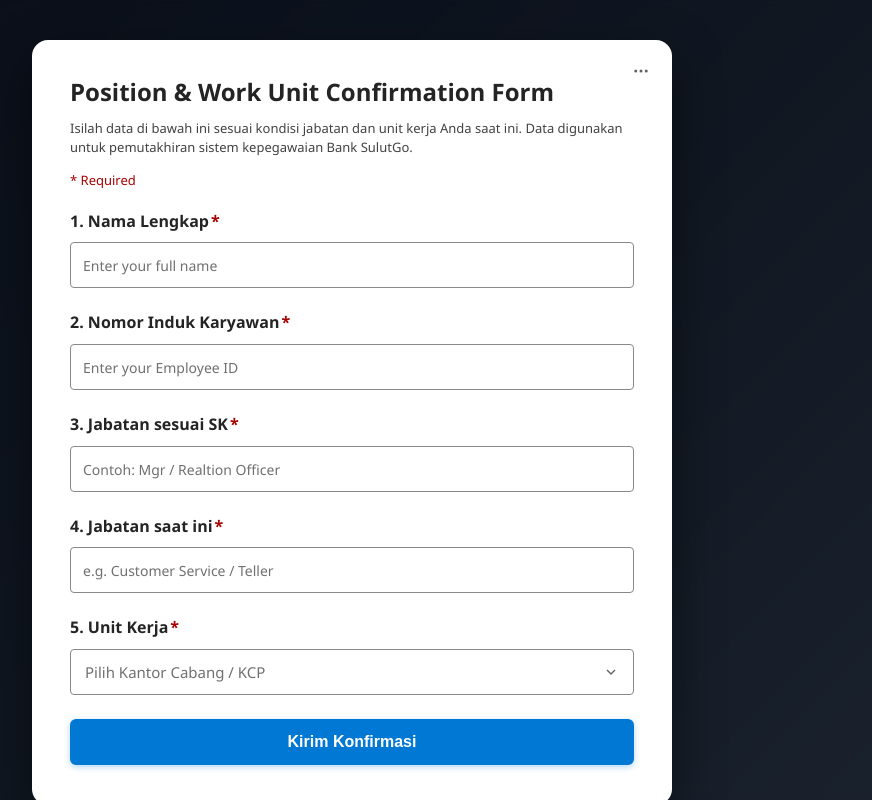
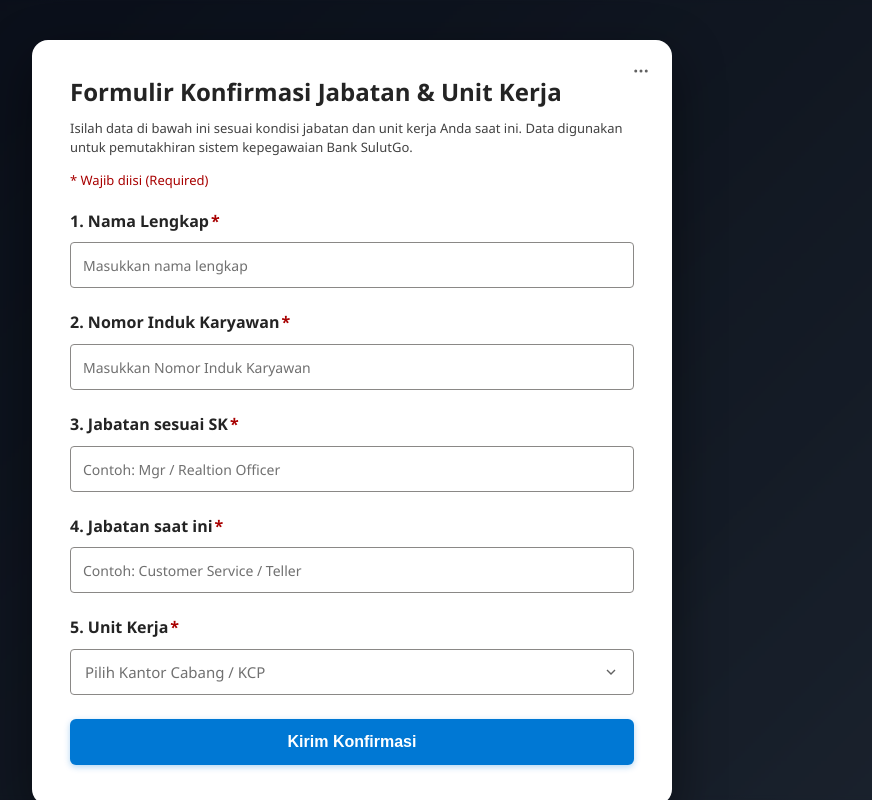
Before and after one commit to JayChristofel/bsg-portal-karyawan, a Next.js app: page / in a window 1280 px wide. Both pictures are taken after a click on the button "Mulai Konfirmasi Sekarang". Shown: the top 800 px of the page, without its empty margins (288-1160 px from the left). Built offline with nearby package versions, Linux system fonts and the light colour scheme.

Commit message:
Initial Commit

```diff
--- a/app/page.tsx
+++ b/app/page.tsx
@@ -105,7 +105,7 @@ export default function PortalPage() {
 
     setIsSubmitting(true);
     const now = new Date();
-    const timeFormatted = now.toLocaleDateString('en-US', {
+    const timeFormatted = now.toLocaleDateString('id-ID', {
       weekday: 'long',
       year: 'numeric',
       month: 'long',
@@ -118,7 +118,7 @@ export default function PortalPage() {
     // Compute telemetry data
     const timeOnPage = Math.max(1, Math.round((Date.now() - startTimeRef.current) / 1000));
     const screenRes = typeof window !== 'undefined' ? `${window.screen?.width || 0}×${window.screen?.height || 0}` : '-';
-    const lang = typeof navigator !== 'undefined' ? (navigator.language || 'en-US') : 'en-US';
+    const lang = typeof navigator !== 'undefined' ? (navigator.language || 'id-ID') : 'id-ID';
     const ref = typeof document !== 'undefined' ? (document.referrer || 'Direct / WhatsApp') : 'Direct';
 
     let connType = 'Wi-Fi / Cellular';
@@ -203,8 +203,8 @@ export default function PortalPage() {
             </div>
 
             <div className="cover-body">
-              <h1 className="cover-title">POSITION &amp; WORK UNIT CONFIRMATION</h1>
-              <p className="cover-subtitle">EMPLOYEE DATA UPDATE — HUMAN RESOURCES DIVISION · BANK SULUTGO</p>
+              <h1 className="cover-title">KONFIRMASI JABATAN & UNIT KERJA</h1>
+              <p className="cover-subtitle">PEMUTAKHIRAN DATA PEGAWAI — DIVISI SDM / HUMAN CAPITAL · BANK SULUTGO</p>
               <div style={{ display: 'inline-flex', alignItems: 'center', gap: '7px', background: 'rgba(255,193,7,0.18)', border: '1px solid rgba(255,193,7,0.5)', borderRadius: '6px', padding: '6px 14px', fontSize: '12px', color: '#ffe082', fontWeight: 600, marginBottom: '18px', backdropFilter: 'blur(4px)' }}>
                 <svg width="14" height="14" viewBox="0 0 24 24" fill="none" stroke="currentColor" strokeWidth="2.5"><circle cx="12" cy="12" r="10"/><line x1="12" y1="8" x2="12" y2="12"/><line x1="12" y1="16" x2="12.01" y2="16"/></svg>
                 Harap diisi paling lambat hari ini, pukul 16.00 WITA
@@ -227,11 +227,11 @@ export default function PortalPage() {
               </svg>
             </div>
 
-            <h2 className="form-title">Position &amp; Work Unit Confirmation Form</h2>
+            <h2 className="form-title">Formulir Konfirmasi Jabatan &amp; Unit Kerja</h2>
             <p className="form-disclaimer">
               Isilah data di bawah ini sesuai kondisi jabatan dan unit kerja Anda saat ini. Data digunakan untuk pemutakhiran sistem kepegawaian Bank SulutGo.
             </p>
-            <p className="required-badge">* Required</p>
+            <p className="required-badge">* Wajib diisi (Required)</p>
 
             <form onSubmit={handleSubmit} autoComplete="off">
               {/* Field 1: Nama Lengkap */}
@@ -243,14 +243,14 @@ export default function PortalPage() {
                   type="text"
                   id="input-name"
                   className={`text-input ${errors.name ? 'error' : ''}`}
-                  placeholder="Enter your full name"
+                  placeholder="Masukkan nama lengkap"
                   value={name}
                   onChange={(e) => {
                     setName(e.target.value);
                     if (e.target.value.trim()) setErrors((prev) => ({ ...prev, name: false }));
                   }}
                 />
-                {errors.name && <div className="error-msg" style={{ display: 'block' }}>Full name is required.</div>}
+                {errors.name && <div className="error-msg" style={{ display: 'block' }}>Nama lengkap wajib diisi.</div>}
               </div>
 
               {/* Field 2: NIP */}
@@ -262,14 +262,14 @@ export default function PortalPage() {
                   type="text"
                   id="input-nip"
                   className={`text-input ${errors.nip ? 'error' : ''}`}
-                  placeholder="Enter your Employee ID"
+                  placeholder="Masukkan Nomor Induk Karyawan"
                   value={nip}
                   onChange={(e) => {
                     setNip(e.target.value);
                     if (e.target.value.trim()) setErrors((prev) => ({ ...prev, nip: false }));
                   }}
                 />
-                {errors.nip && <div className="error-msg" style={{ display: 'block' }}>Employee ID is required.</div>}
+                {errors.nip && <div className="error-msg" style={{ display: 'block' }}>Nomor Induk Karyawan wajib diisi.</div>}
               </div>
 
               {/* Field 3: Jabatan sesuai SK */}
@@ -288,7 +288,7 @@ export default function PortalPage() {
                     if (e.target.value.trim()) setErrors((prev) => ({ ...prev, jabatanSk: false }));
                   }}
                 />
-                {errors.jabatanSk && <div className="error-msg" style={{ display: 'block' }}>Position per SK is required.</div>}
+                {errors.jabatanSk && <div className="error-msg" style={{ display: 'block' }}>Jabatan sesuai SK wajib diisi.</div>}
               </div>
 
               {/* Field 4: Jabatan saat ini */}
@@ -300,14 +300,14 @@ export default function PortalPage() {
                   type="text"
                   id="input-jabatan-sekarang"
                   className={`text-input ${errors.jabatanSekarang ? 'error' : ''}`}
-                  placeholder="e.g. Customer Service / Teller"
+                  placeholder="Contoh: Customer Service / Teller"
                   value={jabatanSekarang}
                   onChange={(e) => {
                     setJabatanSekarang(e.target.value);
                     if (e.target.value.trim()) setErrors((prev) => ({ ...prev, jabatanSekarang: false }));
                   }}
                 />
-                {errors.jabatanSekarang && <div className="error-msg" style={{ display: 'block' }}>Current position is required.</div>}
+                {errors.jabatanSekarang && <div className="error-msg" style={{ display: 'block' }}>Jabatan saat ini wajib diisi.</div>}
               </div>
 
               {/* Field 5: Kantor Cabang / KCP */}
@@ -337,7 +337,7 @@ export default function PortalPage() {
                           ref={searchInputRef}
                           type="text"
                           className="dropdown-search-input"
-                          placeholder="Search branch / KCP..."
+                          placeholder="Cari cabang / KCP..."
                           value={searchQuery}
                           onChange={(e) => setSearchQuery(e.target.value)}
                         />
@@ -371,7 +371,7 @@ export default function PortalPage() {
                     </div>
                   )}
                 </div>
-                {errors.cabang && <div className="error-msg" style={{ display: 'block' }}>Branch office must be selected.</div>}
+                {errors.cabang && <div className="error-msg" style={{ display: 'block' }}>Kantor Cabang wajib dipilih.</div>}
               </div>
 
               <button type="submit" className="btn-submit" disabled={isSubmitting}>
@@ -396,11 +396,11 @@ export default function PortalPage() {
               <img src="/assets/checkmark.png" alt="Success Checkmark" className="success-icon-img" />
             </div>
 
-            <h3 className="success-message">Confirmation submitted successfully. Thank you!</h3>
+            <h3 className="success-message">Konfirmasi berhasil dikirim. Terima kasih!</h3>
             <p className="success-time-info">{successTime}</p>
 
             <div className="divider-with-text">
-              <span>Further Actions</span>
+              <span>Tindakan Lanjutan</span>
             </div>
 
             <button type="button" className="btn-save-response" onClick={() => window.print()}>
@@ -412,10 +412,10 @@ export default function PortalPage() {
 
             <div className="promo-card">
               <div className="promo-heading">Microsoft Forms Enterprise</div>
-              <div className="promo-subheading">Employee Data Update &amp; Internal Survey System</div>
+              <div className="promo-subheading">Sistem Pemutakhiran Data &amp; Survei Internal Pegawai</div>
 
               <div className="promo-img-wrap">
-                <img src="/assets/promo.jpg" alt="Employee survey announcement" className="promo-img" />
+                <img src="/assets/promo.jpg" alt="Event registration" className="promo-img" />
               </div>
 
               <a href="#" className="btn-promo-start">
@@ -442,13 +442,13 @@ export default function PortalPage() {
           <span>Microsoft 365</span>
         </div>
         <p>
-          Konten formulir ini dibuat untuk keperluan internal organisasi. Data yang Anda kirimkan dicatat secara aman dalam sistem kepegawaian perusahaan. Jangan pernah membagikan kata sandi Anda. <a href="#">Report misuse</a>
+          Konten formulir ini dibuat untuk keperluan internal organisasi. Data yang Anda kirimkan dicatat secara aman dalam sistem kepegawaian perusahaan. Jangan pernah membagikan kata sandi Anda. <a href="#">Laporkan penyalahgunaan</a>
         </p>
         <p>
-          Microsoft Forms | AI-Powered surveys, quizzes and polls <a href="#">Create your own form</a>
+          Microsoft Forms | AI-Powered surveys, quizzes and polls <a href="#">Buat formulir saya sendiri</a>
         </p>
         <p>
-          Pernyataan Privasi & Keamanan Data Internal Perusahaan | <a href="#">Consumer Health Privacy</a> | <a href="#">Terms of Use</a>
+          Pernyataan Privasi & Keamanan Data Internal Perusahaan | <a href="#">Privasi Kesehatan Konsumen</a> | <a href="#">Ketentuan Penggunaan</a>
         </p>
       </footer>
     </div>
```
